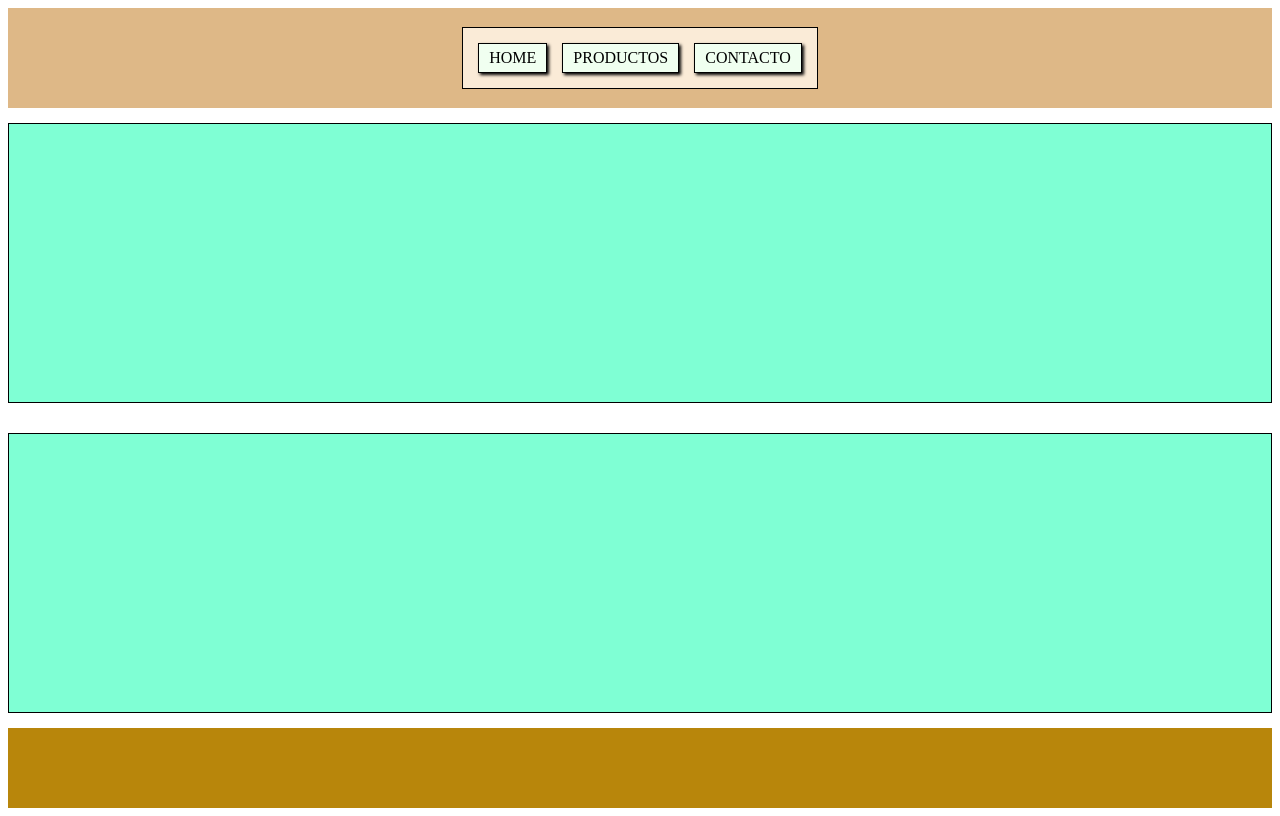
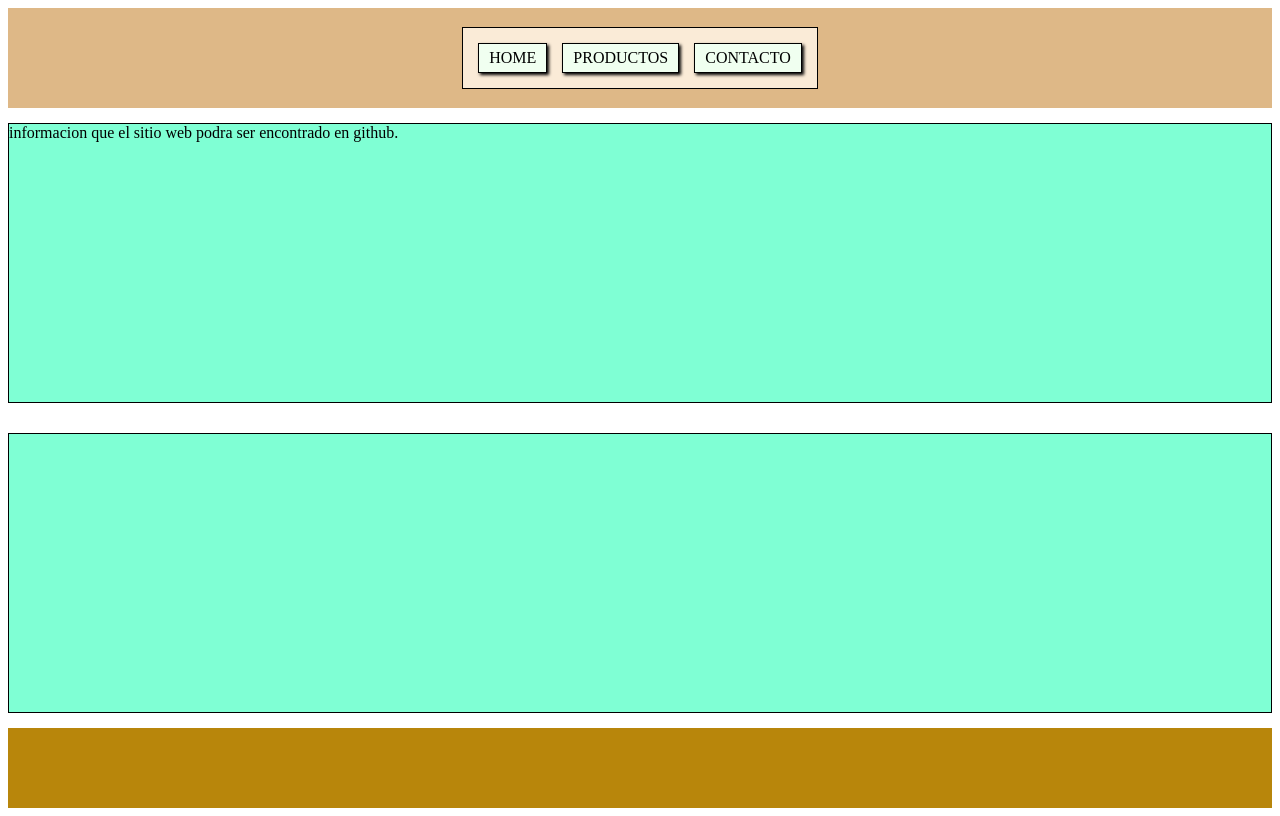
Before and after one commit to MarucciMauroGitHub/proyecto1, a plain HTML site: page index.html in a window 1280 px wide. Drawn offline with Linux system fonts and the light colour scheme.

Commit message:
Cambio en seccion informando que la web esta disponible en git hub

```diff
--- a/index.html
+++ b/index.html
@@ -14,7 +14,7 @@
                 <div>contacto</div>
             </nav>
         </header>
-        <section id="seccion1"></section>
+        <section id="seccion1">informacion que el sitio web podra ser encontrado en github.</section>
         <section id="seccion2"></section>
         <footer></footer>
     </body>
```
